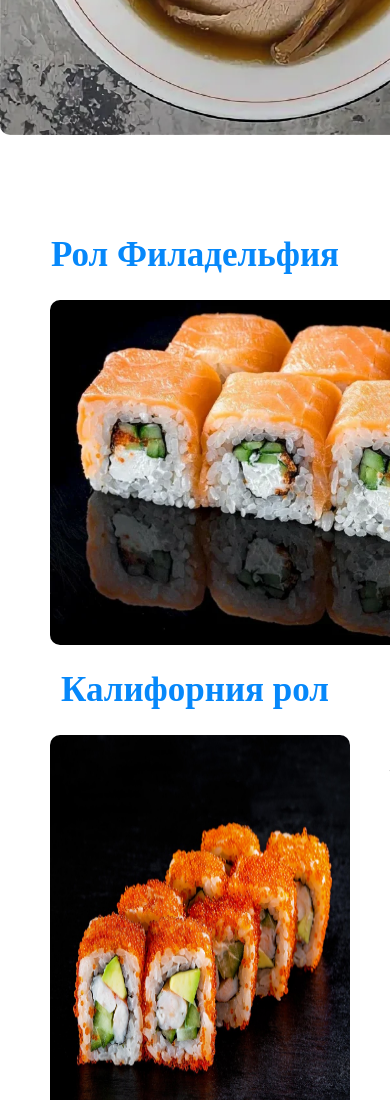
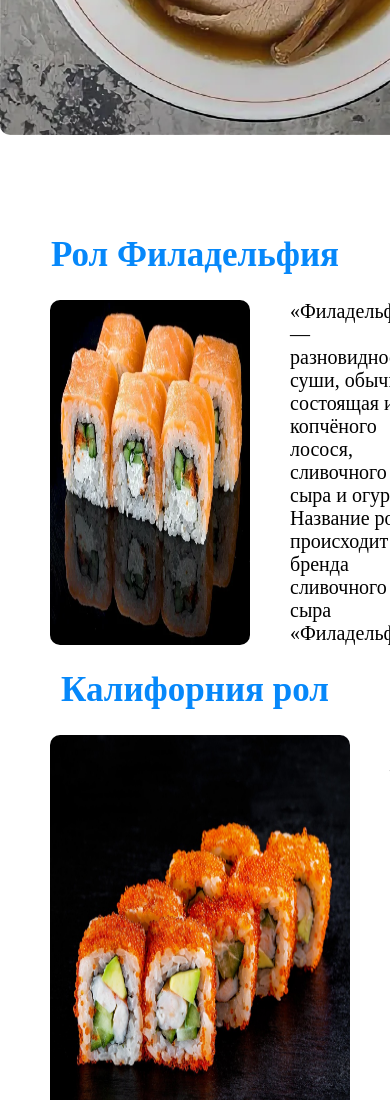
Before and after one commit to glebgemin-dotcom/Ramen-mani-, a plain HTML site: page index.html in a window 390 px wide. Shown: the part 1810-2910 px from the top of the page. Drawn offline with Linux system fonts and the light colour scheme.

Commit message:
Update style.css

```diff
--- a/style.css
+++ b/style.css
@@ -126,7 +126,10 @@ input{
     max-width:548px
 )
 
-{
+{ .fill{
+    width:200px;
+}
+
     ul{
         display: none;
     }
```
